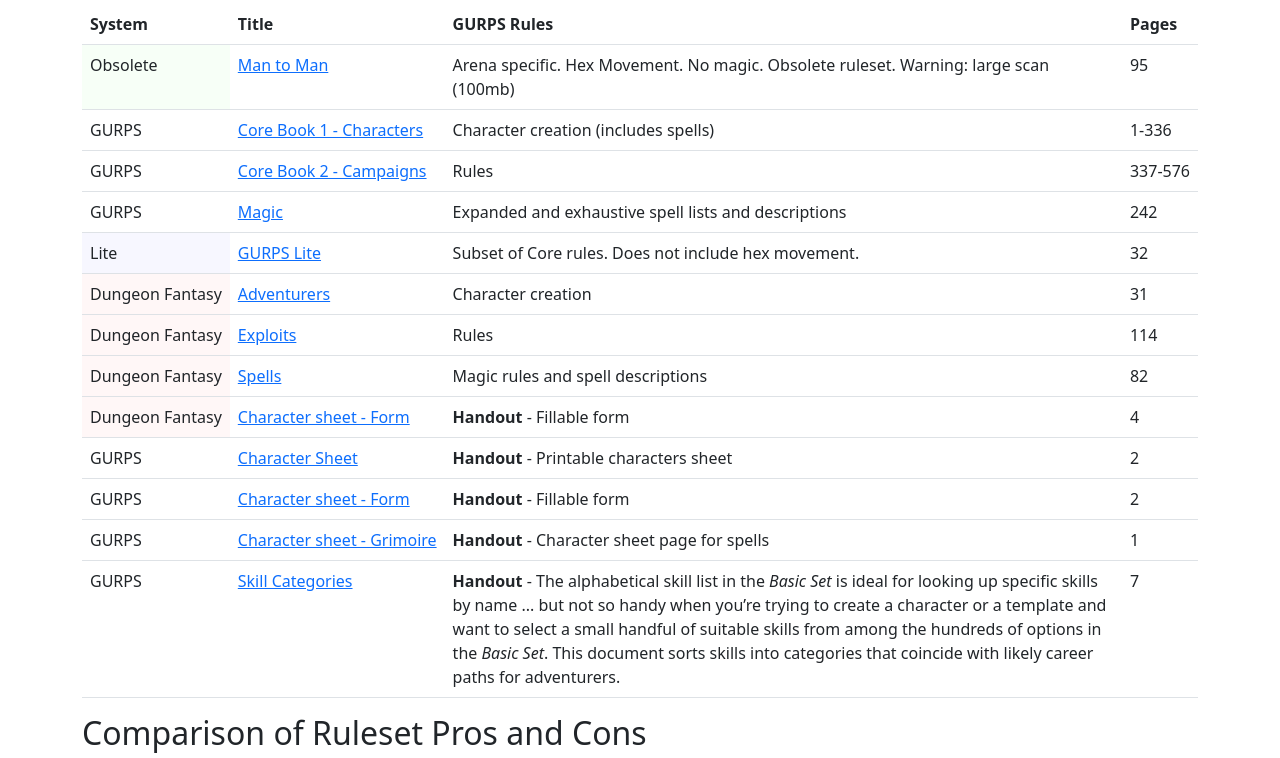
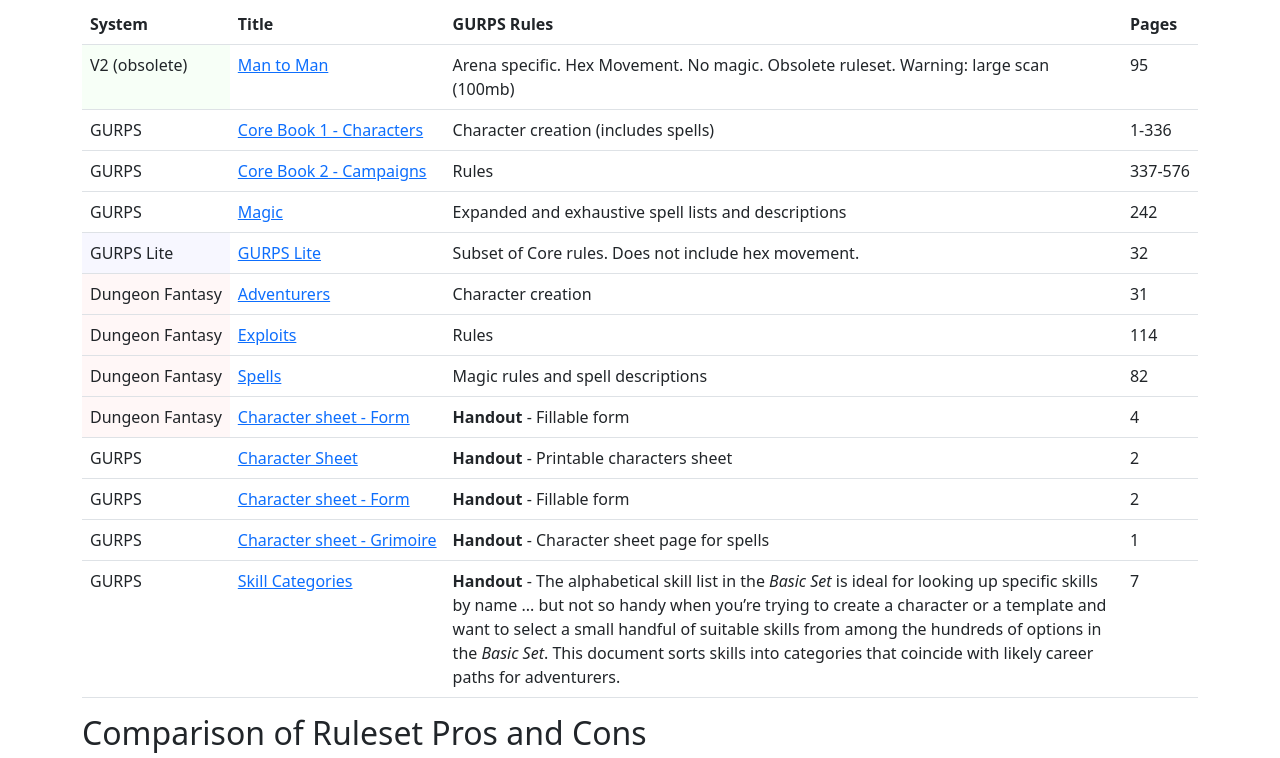
Before and after one commit to gubbins1/games, a plain HTML site: page rpg/index.html in a window 1280 px wide. Shown: the part 42-800 px from the top of the page. Drawn offline with nearby package versions, Linux system fonts and the light colour scheme.

Commit message:
Update index.html

```diff
--- a/rpg/index.html
+++ b/rpg/index.html
@@ -19,12 +19,12 @@
     <h2 class="text-center">GURPS Rules</h2>
     <table class=table>
       <tr><th>System<th>Title<th>GURPS Rules<th>Pages
-      <tr><td class="system m2m">Obsolete<td class=title><a href='https://drive.google.com/file/d/1eNn_00SVU4jtu579nmVRzE9pDqKzt2bv/view' target=_blank>Man to Man</a><td>Arena specific. Hex Movement. No magic. Obsolete ruleset. Warning: large scan (100mb)<td>95
+      <tr><td class="system m2m">V2 (obsolete)<td class=title><a href='https://drive.google.com/file/d/1eNn_00SVU4jtu579nmVRzE9pDqKzt2bv/view' target=_blank>Man to Man</a><td>Arena specific. Hex Movement. No magic. Obsolete ruleset. Warning: large scan (100mb)<td>95
 
       <tr><td>GURPS<td class=title><a href='https://drive.google.com/file/d/1yr7JrM5PGiKofDClMmk2yQnnIjSIkuy7/view' target=_blank>Core Book 1 - Characters</a><td>Character creation (includes spells)<td class=pages>1-336
       <tr><td>GURPS<td class=title><a href='https://drive.google.com/file/d/1TH3I4-IBaUnvriNrt0lpUvCeaguOAuQc/view' target=_blank>Core Book 2 - Campaigns</a><td>Rules<td class=pages>337-576
       <tr><td>GURPS<td class=title><a href='https://drive.google.com/file/d/1FMTIrrygdvNrth6XFn_mTVD30chtKGrY/view' target=_blank>Magic</a><td>Expanded and exhaustive spell lists and descriptions<td>242
-      <tr><td class=lite>Lite<td class=title><a href='https://drive.google.com/file/d/1v1IwgO8EOYIYlC0ji40OKm6cGTkZgnAS/view' target=_blank>GURPS Lite</a><td>Subset of Core rules. Does not include hex movement.<td>32
+      <tr><td class=lite>GURPS Lite<td class=title><a href='https://drive.google.com/file/d/1v1IwgO8EOYIYlC0ji40OKm6cGTkZgnAS/view' target=_blank>GURPS Lite</a><td>Subset of Core rules. Does not include hex movement.<td>32
 
       <tr><td class="system df">Dungeon Fantasy<td class=title><a href='https://drive.google.com/file/d/1V2SKKMdzGn_NF3GG33f76tVlt3oiKO7s/view' target=_blank>Adventurers</a><td>Character creation<td>31
       <tr><td class=df>Dungeon Fantasy<td class=title><a href='https://drive.google.com/file/d/1wYfxB2HHEQW5aI3LAF3B4iDpg2968XKi/view' target=_blank>Exploits</a><td>Rules<td>114
```
